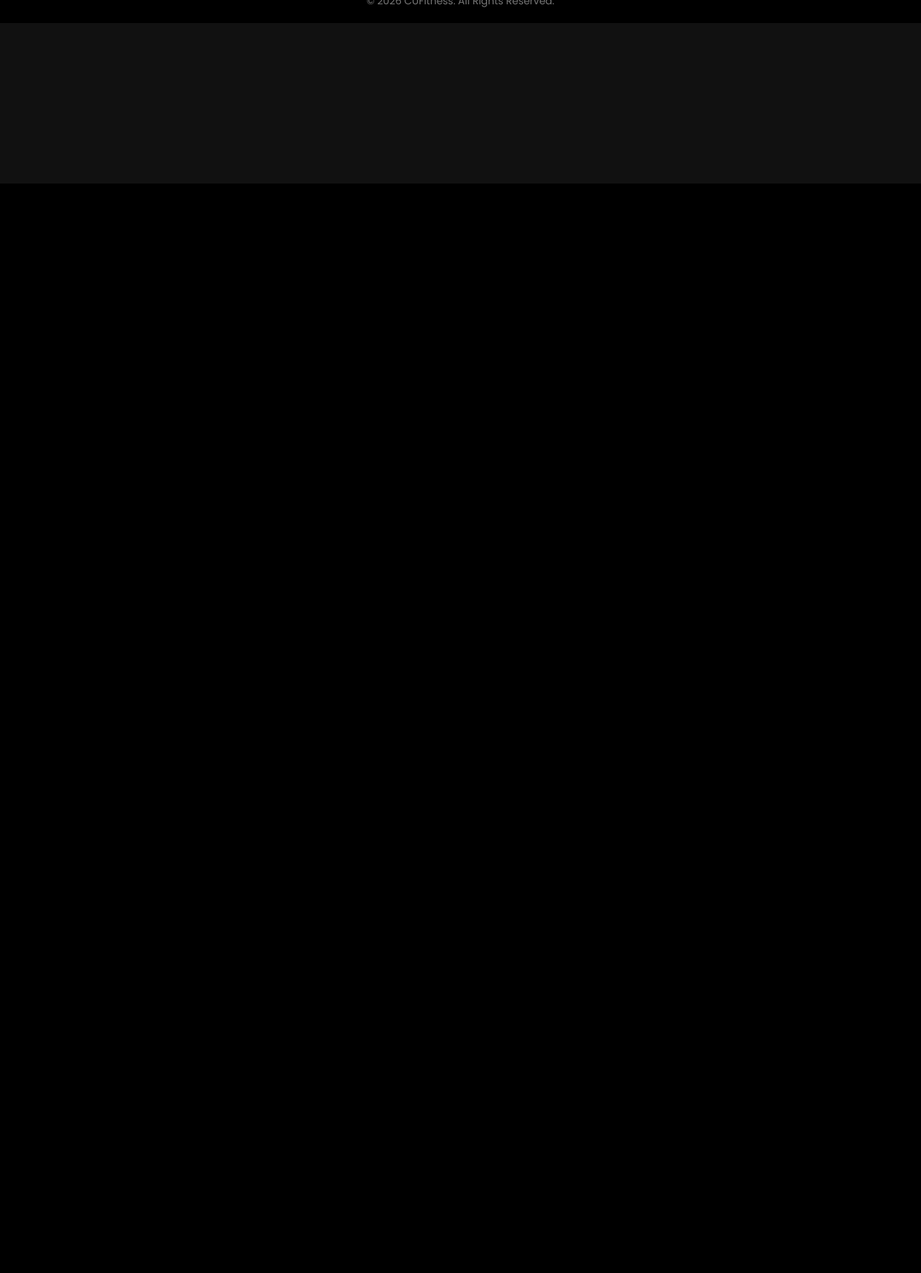
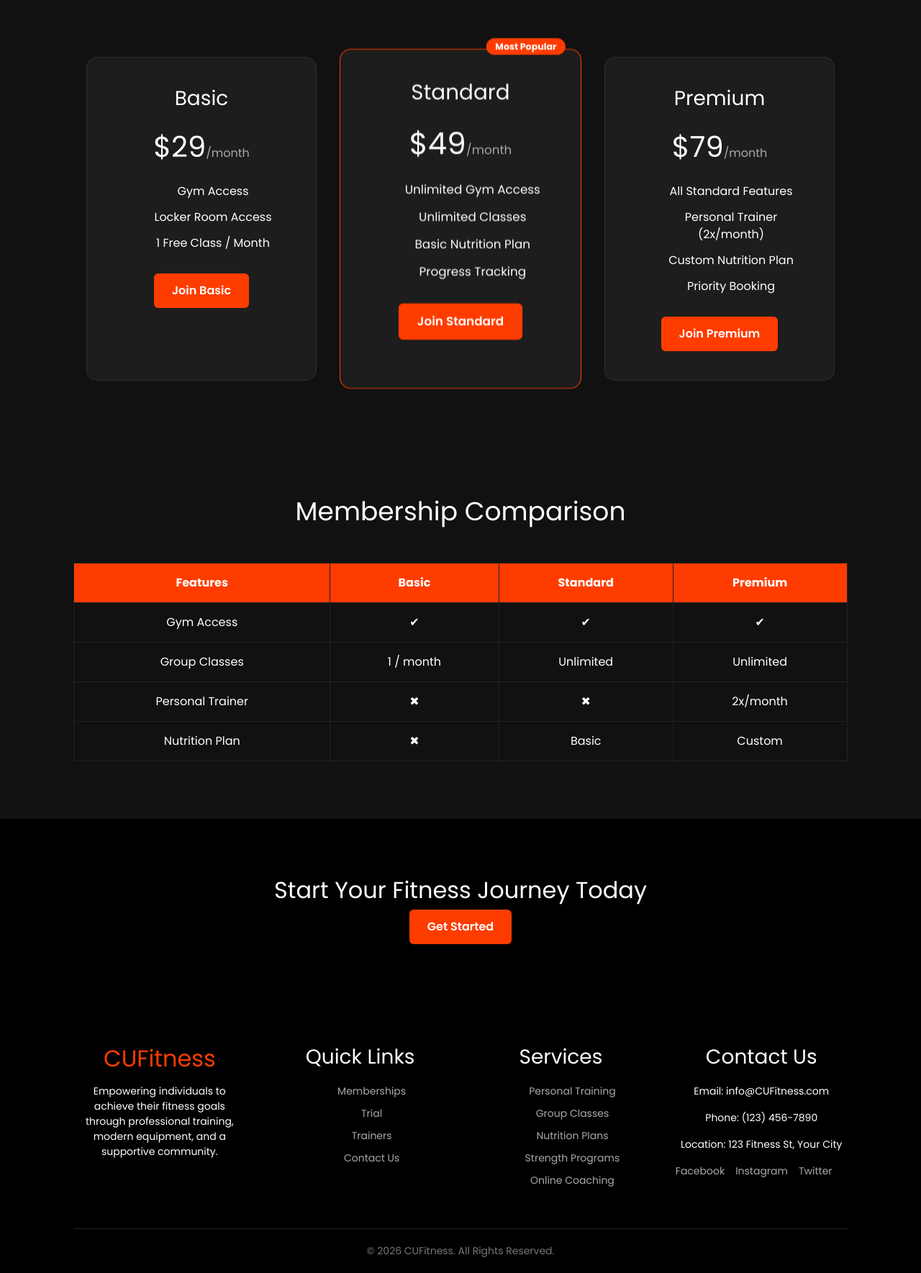
Before and after one commit to JeffZhang852/COEN6311-SANJ, a Django app: page /memberships/ in a window 1280 px wide. Shown: the part 545-2314 px from the top of the page at 72% size. Before the commit the page ends 800 px from the top, so only its background shows below. Run offline with Django 5.2, Linux system fonts and the light colour scheme.

Commit message:
html templates for membership,services, dropdown

```diff
--- /dev/null
+++ b/frontend/static/membership.css
@@ -0,0 +1,119 @@
+/* ================= HERO ================= */
+.membership-hero {
+    height: 50vh;
+    background: linear-gradient(rgba(0,0,0,0.7), rgba(0,0,0,0.7)),
+                url('https://images.unsplash.com/photo-1599058917212-d750089bc07e') center/cover no-repeat;
+    display: flex;
+    flex-direction: column;
+    justify-content: center;
+    align-items: center;
+    text-align: center;
+}
+
+.membership-hero h2 {
+    font-size: 42px;
+}
+
+.membership-hero p {
+    margin-top: 15px;
+}
+
+/* ================= PRICING SECTION ================= */
+.pricing-section {
+    padding: 80px 8%;
+    display: flex;
+    gap: 40px;
+    justify-content: center;
+    flex-wrap: wrap;
+}
+
+/* Individual pricing card */
+.pricing-card {
+    background: rgba(255, 255, 255, 0.05);
+    backdrop-filter: blur(10px);
+    padding: 40px;
+    width: 320px;
+    border-radius: 15px;
+    text-align: center;
+    transition: 0.4s ease;
+    position: relative;
+    border: 1px solid rgba(255,255,255,0.08);
+}
+
+/* Hover glow */
+.pricing-card:hover {
+    transform: translateY(-12px);
+    box-shadow: 0 15px 40px rgba(255,60,0,0.25);
+    border: 1px solid rgba(255,60,0,0.4);
+}
+
+/* Highlight popular plan */
+.pricing-card.popular {
+    border: 1px solid #ff3c00;
+    transform: scale(1.05);
+}
+
+/* Popular badge */
+.badge {
+    position: absolute;
+    top: -15px;
+    right: 20px;
+    background: #ff3c00;
+    padding: 5px 12px;
+    font-size: 12px;
+    border-radius: 20px;
+}
+
+/* Price styling */
+.price {
+    font-size: 40px;
+    margin: 20px 0;
+}
+
+.price span {
+    font-size: 16px;
+    color: #aaa;
+}
+
+/* Features list */
+.pricing-card ul {
+    list-style: none;
+    margin-bottom: 30px;
+}
+
+.pricing-card ul li {
+    margin-bottom: 12px;
+}
+
+/* ================= COMPARISON TABLE ================= */
+.comparison-section {
+    padding: 80px 8%;
+    text-align: center;
+}
+
+.comparison-section table {
+    width: 100%;
+    border-collapse: collapse;
+    margin-top: 40px;
+}
+
+.comparison-section th,
+.comparison-section td {
+    padding: 15px;
+    border: 1px solid #222;
+}
+
+.comparison-section th {
+    background: #ff3c00;
+}
+
+.comparison-section td {
+    background: #111;
+}
+
+/* ================= CTA ================= */
+.membership-cta {
+    padding: 80px 8%;
+    text-align: center;
+    background: #000;
+}
--- a/frontend/templates/frontend/base.html
+++ b/frontend/templates/frontend/base.html
@@ -51,7 +51,7 @@
 
         <a href="/services">Services</a>
         <a href="/memberships">Memberships</a>
-        <a href="/pricing">Trial</a>
+        <a href="/trial">Trial</a>
         <a href="/trainers">Certified Trainers</a>
         <a href="/nutrition/">Nutrition</a>
         <a>
@@ -63,7 +63,7 @@
               <div class="dropdown-content">
                 <a href="/amenities">Amenities</a>
                 <a href="/schedule">Schedule</a>
-                <a href="/contact_us">Contact Us</a>
+                <a href="/contact">Contact Us</a>
                 <a href="/about">About</a>
               </div>
             </div>
@@ -102,11 +102,10 @@
         <div class="footer-col">
             <h3>Quick Links</h3>
             <ul>
-                <li><a href="#">Home</a></li>
-                <li><a href="#">Membership</a></li>
-                <li><a href="#">Classes</a></li>
-                <li><a href="#">Trainers</a></li>
-                <li><a href="#">Contact</a></li>
+                <li><a href="/memberships">Memberships</a></li>
+                <li><a href="/trial">Trial</a></li>
+                <li><a href="/trainers">Trainers</a></li>
+                <li><a href="/contact">Contact Us</a></li>
             </ul>
         </div>
 
@@ -114,9 +113,9 @@
         <div class="footer-col">
             <h3>Services</h3>
             <ul>
-                <li><a href="#">Personal Training</a></li>
+                <li><a href="/trainers">Personal Training</a></li>
                 <li><a href="#">Group Classes</a></li>
-                <li><a href="#">Nutrition Plans</a></li>
+                <li><a href="/nutrition">Nutrition Plans</a></li>
                 <li><a href="#">Strength Programs</a></li>
                 <li><a href="#">Online Coaching</a></li>
             </ul>
--- /dev/null
+++ b/frontend/templates/frontend/dropdown/about.html
@@ -0,0 +1,6 @@
+{% extends 'frontend/base.html' %}
+
+{% block title %} About Page {% endblock %}
+{% block content %}
+    <h1>About Page</h1>
+{% endblock %}
--- /dev/null
+++ b/frontend/templates/frontend/dropdown/amenities.html
@@ -0,0 +1,6 @@
+{% extends 'frontend/base.html' %}
+
+{% block title %} Amenities Page {% endblock %}
+{% block content %}
+    <h1>Amenities Page</h1>
+{% endblock %}
--- /dev/null
+++ b/frontend/templates/frontend/dropdown/contact.html
@@ -0,0 +1,6 @@
+{% extends 'frontend/base.html' %}
+
+{% block title %} Contact Us Page {% endblock %}
+{% block content %}
+    <h1>Contact Us Page</h1>
+{% endblock %}
--- /dev/null
+++ b/frontend/templates/frontend/dropdown/schedule.html
@@ -0,0 +1,6 @@
+{% extends 'frontend/base.html' %}
+
+{% block title %} Schedule Page {% endblock %}
+{% block content %}
+    <h1>Schedule Page</h1>
+{% endblock %}
--- a/frontend/templates/frontend/membership.html
+++ /dev/null
@@ -1,6 +0,0 @@
-{% extends 'frontend/base.html' %}
-
-{% block title %} CUFitness {% endblock %}
-{% block content %}
-    <h1>Membership Page</h1>
-{% endblock %}
--- /dev/null
+++ b/frontend/templates/frontend/navbar/membership.html
@@ -0,0 +1,105 @@
+{% extends 'frontend/base.html' %}
+{% load static %}
+
+{% block title %} Services Page {% endblock %}
+
+{% block extra_styles %}
+
+    <link rel="stylesheet" href="{% static 'membership.css' %}"/>
+
+{% endblock %}
+
+{% block content %}
+
+<section class="membership-hero">
+    <h2>Choose Your Membership</h2>
+    <p>Flexible plans designed to fit your goals and lifestyle.</p>
+</section>
+
+<!-- ================= PRICING CARDS ================= -->
+<section class="pricing-section">
+
+    <div class="pricing-card">
+        <h3>Basic</h3>
+        <div class="price">$29<span>/month</span></div>
+        <ul>
+            <li>Gym Access</li>
+            <li>Locker Room Access</li>
+            <li>1 Free Class / Month</li>
+        </ul>
+        <button class="btn">Join Basic</button>
+    </div>
+
+    <div class="pricing-card popular">
+        <div class="badge">Most Popular</div>
+        <h3>Standard</h3>
+        <div class="price">$49<span>/month</span></div>
+        <ul>
+            <li>Unlimited Gym Access</li>
+            <li>Unlimited Classes</li>
+            <li>Basic Nutrition Plan</li>
+            <li>Progress Tracking</li>
+        </ul>
+        <button class="btn">Join Standard</button>
+    </div>
+
+    <div class="pricing-card">
+        <h3>Premium</h3>
+        <div class="price">$79<span>/month</span></div>
+        <ul>
+            <li>All Standard Features</li>
+            <li>Personal Trainer (2x/month)</li>
+            <li>Custom Nutrition Plan</li>
+            <li>Priority Booking</li>
+        </ul>
+        <button class="btn">Join Premium</button>
+    </div>
+
+</section>
+
+<!-- ================= FEATURE COMPARISON ================= -->
+<section class="comparison-section">
+    <h2 class="section-title">Membership Comparison</h2>
+
+    <table>
+        <tr>
+            <th>Features</th>
+            <th>Basic</th>
+            <th>Standard</th>
+            <th>Premium</th>
+        </tr>
+        <tr>
+            <td>Gym Access</td>
+            <td>✔</td>
+            <td>✔</td>
+            <td>✔</td>
+        </tr>
+        <tr>
+            <td>Group Classes</td>
+            <td>1 / month</td>
+            <td>Unlimited</td>
+            <td>Unlimited</td>
+        </tr>
+        <tr>
+            <td>Personal Trainer</td>
+            <td>✖</td>
+            <td>✖</td>
+            <td>2x/month</td>
+        </tr>
+        <tr>
+            <td>Nutrition Plan</td>
+            <td>✖</td>
+            <td>Basic</td>
+            <td>Custom</td>
+        </tr>
+    </table>
+</section>
+
+<!-- ================= CTA ================= -->
+<section class="membership-cta">
+    <h2>Start Your Fitness Journey Today</h2>
+    <button class="btn">Get Started</button>
+</section>
+
+
+{% endblock %}
--- /dev/null
+++ b/frontend/templates/frontend/navbar/trainers.html
@@ -0,0 +1,6 @@
+{% extends 'frontend/base.html' %}
+
+{% block title %} Trainers Page {% endblock %}
+{% block content %}
+    <h1>Trainers Page</h1>
+{% endblock %}
--- /dev/null
+++ b/frontend/templates/frontend/navbar/trial.html
@@ -0,0 +1,6 @@
+{% extends 'frontend/base.html' %}
+
+{% block title %} Trial Page {% endblock %}
+{% block content %}
+    <h1>Trial Page</h1>
+{% endblock %}
--- a/frontend/urls.py
+++ b/frontend/urls.py
@@ -2,22 +2,29 @@ from django.urls import path
 from . import views
 
 urlpatterns = [
+
     path('', views.home, name='home'),
 
+# Navbar
+    path ("services/", views.services, name='services'),
+    path ("memberships/", views.memberships, name='memberships'),
+    path ("trial/", views.trial, name='trial'),
+    path("trainers/", views.trainers, name='trainers'),
+    path ("nutrition/", views.nutrition, name='nutrition'),
+    path ("amenities/", views.amenities, name='amenities'),
 
-    path ("memberships/", views.memberships, name='memberships'),
-    path ("nutrition/", views.nutrition, name='nutrition'),
+# Dropdown menu
+    path ("amenities/", views.amenities, name='amenities'),
+    path ("schedule/", views.schedule, name='schedule'),
+    path ("contact/", views.contact, name='contact'),
+    path ("about/", views.about, name='about'),
 
-
-    path ("amenities/", views.amenities, name='amenities'),
-    #path ("memberships/", views.memberships, name='memberships'),
-
-
-
+# Authentication
+    path('login/', views.login, name='login'),
+    path('signup/', views.signup, name='signup'),
+    path('signed_out/', views.signed_out, name='signed_out'),
 
 
     path('gym/', views.gym, name='gym'),
-    path('login/', views.login, name='login'),
-    path('signup/', views.signup, name='signup'),
-    path('signedout/', views.signed_out, name='signed_out'),
+
 ]
--- a/frontend/views.py
+++ b/frontend/views.py
@@ -2,32 +2,39 @@ from django.shortcuts import render
 
 
 
-#Navbar
 def home(request):
     return render(request, 'frontend/home.html')
 
 
+# Navbar
+def services(request):
+    return render(request, 'frontend/navbar/services.html')
+
 def memberships(request):
-    return render(request, 'frontend/membership.html')
+    return render(request, 'frontend/navbar/membership.html')
+
+def trial(request):
+    return render(request, 'frontend/navbar/trial.html')
 
 def trainers(request):
-    return render(request, 'frontend/trainers.html')
+    return render(request, 'frontend/navbar/trainers.html')
 
 def nutrition(request):
-    return render(request, 'frontend/nutrition.html')
+    return render(request, 'frontend/navbar/nutrition.html')
 
 
-#Dropdown menu
+# Dropdown menu
 def amenities(request):
-    return render(request, 'frontend/amenities.html')
+    return render(request, 'frontend/dropdown/amenities.html')
 
 def schedule(request):
-    return render(request, 'frontend/schedule.html')
+    return render(request, 'frontend/dropdown/schedule.html')
 
 def contact(request):
-    return render(request, 'frontend/contact.html')
+    return render(request, 'frontend/dropdown/contact.html')
+
 def about(request):
-    return render(request, 'frontend/about.html')
+    return render(request, 'frontend/dropdown/about.html')
 
 
 
@@ -39,7 +46,7 @@ def gym(request):
 
 
 
-#Registration
+# Authentication
 def login(request):
     return render(request, 'authentication/login.html')
 
```
Also changed, not shown: frontend/static/services.css (added, +119 -0 lines), frontend/templates/frontend/navbar/services.html (added, +127 -0 lines), frontend/templates/frontend/navbar/nutrition.html (renamed from frontend/templates/frontend/nutrition.html).
